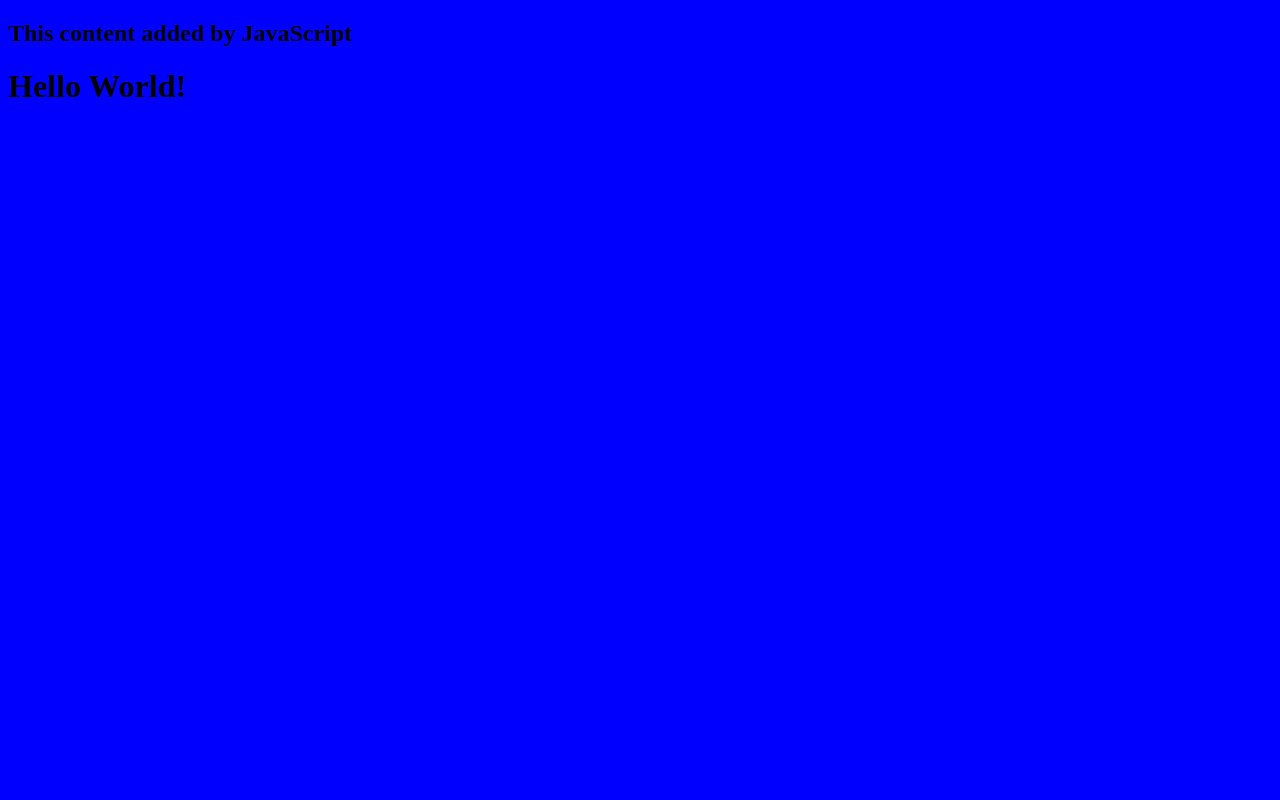
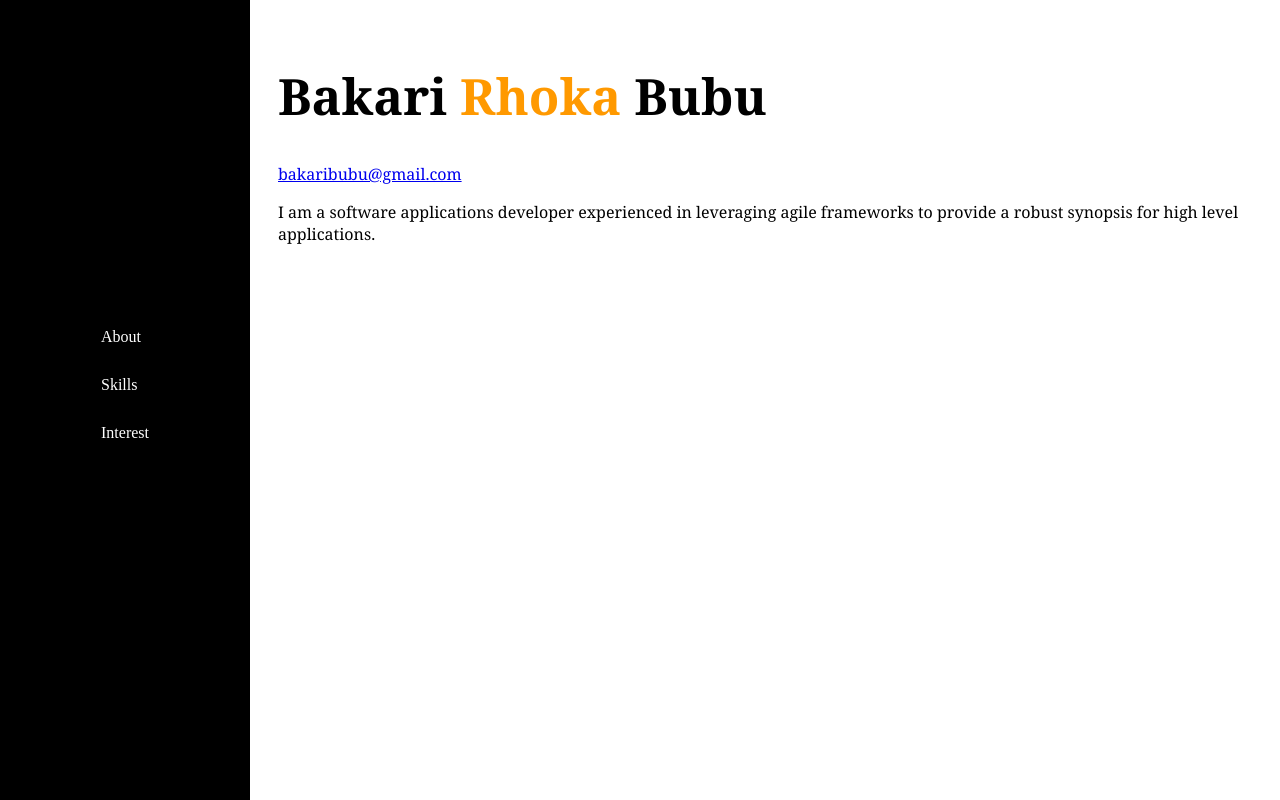
Before and after one commit to BAKARIBUBU/my-personal-website, a plain HTML site: page index.html in a window 1280 px wide. Drawn offline with Linux system fonts and the light colour scheme.

Commit message:
Adds html,css and script files

```diff
--- a/index.html
+++ b/index.html
@@ -3,12 +3,53 @@
 <head>
     <meta charset="UTF-8">
     <meta name="viewport" content="width=device-width, initial-scale=1.0">
-    <title>My Personal Website</title>
-    <link rel="stylesheet" href="style.css" />
-  <title>My Personal Website</title>
+    <title>Bakari Bubu</title>
+    <link rel="stylesheet" href="/style.css" />
+
 </head>
 <body>
-    <script src="script.js"></script>
-<h1>Hello World!</h1>
+
+ <!-- Navigation menu -->
+<nav>
+    <ul>
+      <li><a href="#" id="about-link">About</a></li>
+      <li><a href="#" id="skills-link">Skills</a></li>
+      <li><a href="#" id="interest-link">Interest</a></li>
+    </ul>
+  </nav>
+<!-- About section -->
+<div id="about" class="section">
+    <h1 id="name">Bakari <span id="rhoka">Rhoka</span> Bubu</h1>
+    <p id="email"><a href="mailto:bakaribubu@gmail.com">bakaribubu@gmail.com</a></p>
+    <p id="intro">
+        I am a software applications developer experienced in leveraging agile frameworks to provide a robust
+        synopsis for high level applications.
+    </p>
+</div>
+
+<!-- Skills section -->
+<div id="skills" class="section" style="display:none;">
+    <h2>Skills</h2>
+    <ul>
+        <li>html</li>
+        <li>CSS</li>
+        <li>JavaScript</li>
+    </ul>
+</div>
+
+<!-- Interest section -->
+<div id="interest" class="section" style="display: none;">
+    <h2>Interest</h2>
+    <p>As a passionate software developer, I thrive on turning code into elegant solutions. But beyond the screen,
+        you'll find me exploring the great outdoors. Whether it's a soccer match or a serene kayaking adventure,
+        I relish every moment under the open sky. When I'm indoors, my creative side takes center stage. I'm not just
+        writing code—I'm composing music. And my love for storytelling extends to the sci-fi and fantasy genre.
+        You'll often find me immersed in captivating movies and TV shows.
+        But there's more: I'm an aspiring chef. Cooking up delightful dishes is my way of blending art and science.
+        And speaking of science, I'm always on the lookout for the latest tech breakthroughs. From AI to blockchain,
+        I dive deep into the ever-evolving software development landscape. Join me on this journey—I promise it'll be
+        an exciting ride!</p>
+</div>
+<script src="./script.js"></script>
 </body>
-</html>
+</html
--- a/script.js
+++ b/script.js
@@ -1,3 +1,27 @@
-const h2 = document.createElement("h2");
-h2.textContent = "This content added by JavaScript";
-document.querySelector("body").appendChild(h2);
+document.addEventListener("DOMContentLoaded", function() {
+    const aboutLink = document.getElementById("about-link");
+    const skillsLink = document.getElementById("skills-link");
+    const interestLink = document.getElementById("interest-link");
+
+    const aboutSection = document.getElementById("about");
+    const skillsSection = document.getElementById("skills");
+    const interestSection = document.getElementById("interest");
+
+    aboutLink.addEventListener("click", function() {
+        aboutSection.style.display = "block";
+        skillsSection.style.display = "none";
+        interestSection.style.display = "none";
+    });
+
+    skillsLink.addEventListener("click", function() {
+        aboutSection.style.display = "none";
+        skillsSection.style.display = "block";
+        interestSection.style.display = "none";
+    });
+
+    interestLink.addEventListener("click", function() {
+        aboutSection.style.display = "none";
+        skillsSection.style.display = "none";
+        interestSection.style.display = "block";
+    });
+});
--- a/style.css
+++ b/style.css
@@ -1,3 +1,65 @@
-body {
-    background: blue;
+/* Style the navigation menu */
+nav {
+
+    position: fixed; /* fix the navigation menu to the left side */
+    top: 0; /* top of the page */
+    left: 0; /* left side of the page */
+    height: 100vh; /* make the navigation menu full height */
+    background-color: black; /* light gray background */
+    width: 250px; /* set the width of the navigation menu */
+    display: flex; /* use flexbox to center the content */
+    flex-direction: column; /* stack the links vertically */
+    justify-content: center; /* center the links vertically */
+    align-items: center; /* center the links horizontally */
   }
+
+
+  nav ul {
+    list-style: none; /* remove bullet points */
+    margin: 0; /* remove margin */
+    padding: 0; /* remove padding */
+  }
+
+  nav li {
+    margin-bottom: 30px; /* add some space between list items */
+  }
+
+  nav a {
+    text-decoration: none; /* remove underline */
+    color: white;
+  }
+
+  nav a:hover {
+    color: orange; /* dark gray text color on hover */
+  }
+
+#name{
+    text-align: left;
+    font-size: 50px;
+}
+#email{
+    text-align: left;
+}
+#intro{
+    text-align: left;
+}
+#about {
+    margin-left: 250px;
+    padding: 20px;
+font-family: Georgia, 'Times New Roman', Times, serif;
+
+}
+#skills {
+    margin-left: 250px;
+    padding: 20px;
+}
+#interest {
+  margin: 0 auto;
+    margin-left: 250px;
+    margin-right: 100spx;
+    padding: 20px;
+
+}
+#rhoka {
+    color: #FF9900;
+  }
```
Also changed, not shown: ProfilePhoto.jpg (added).
